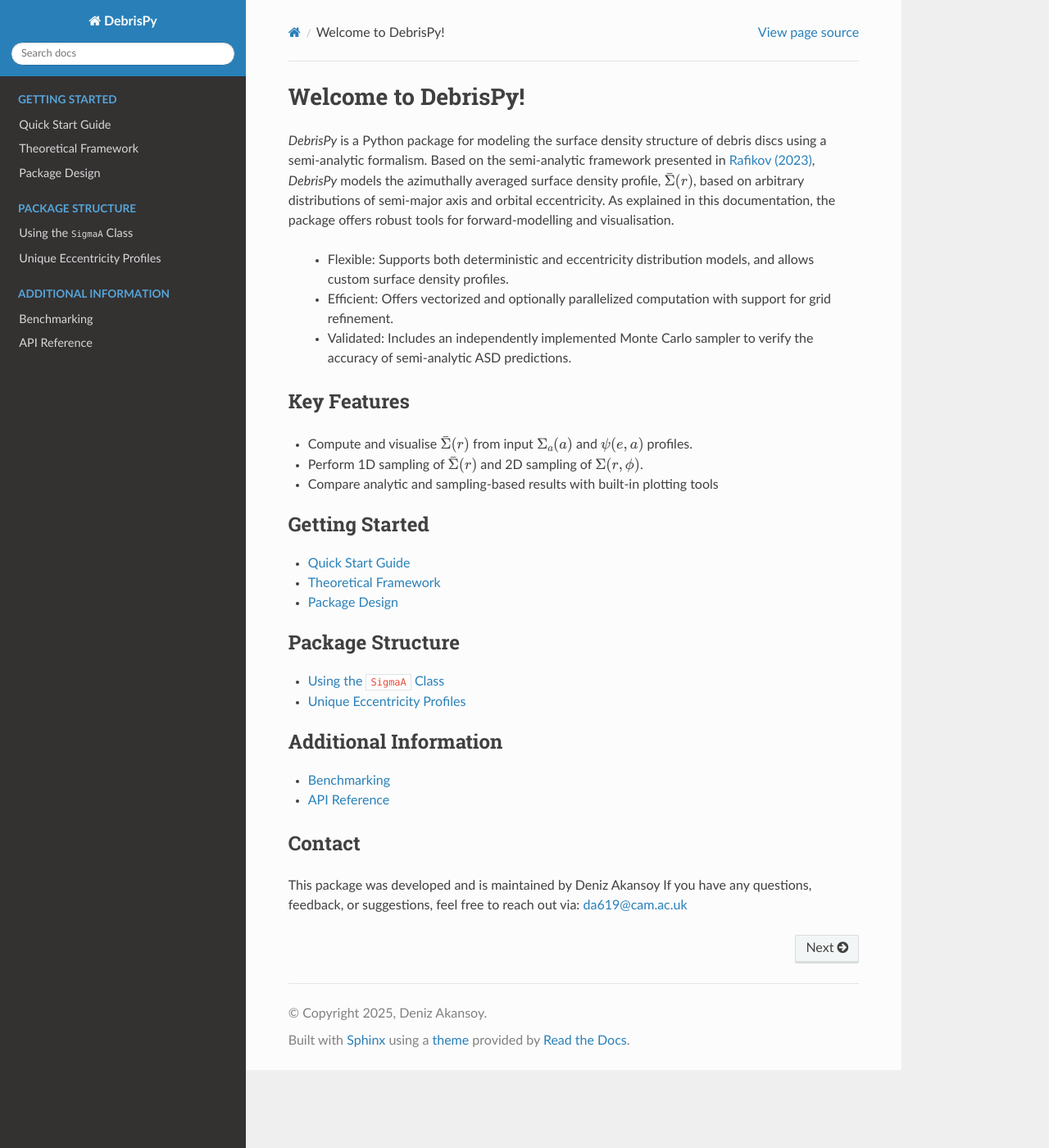
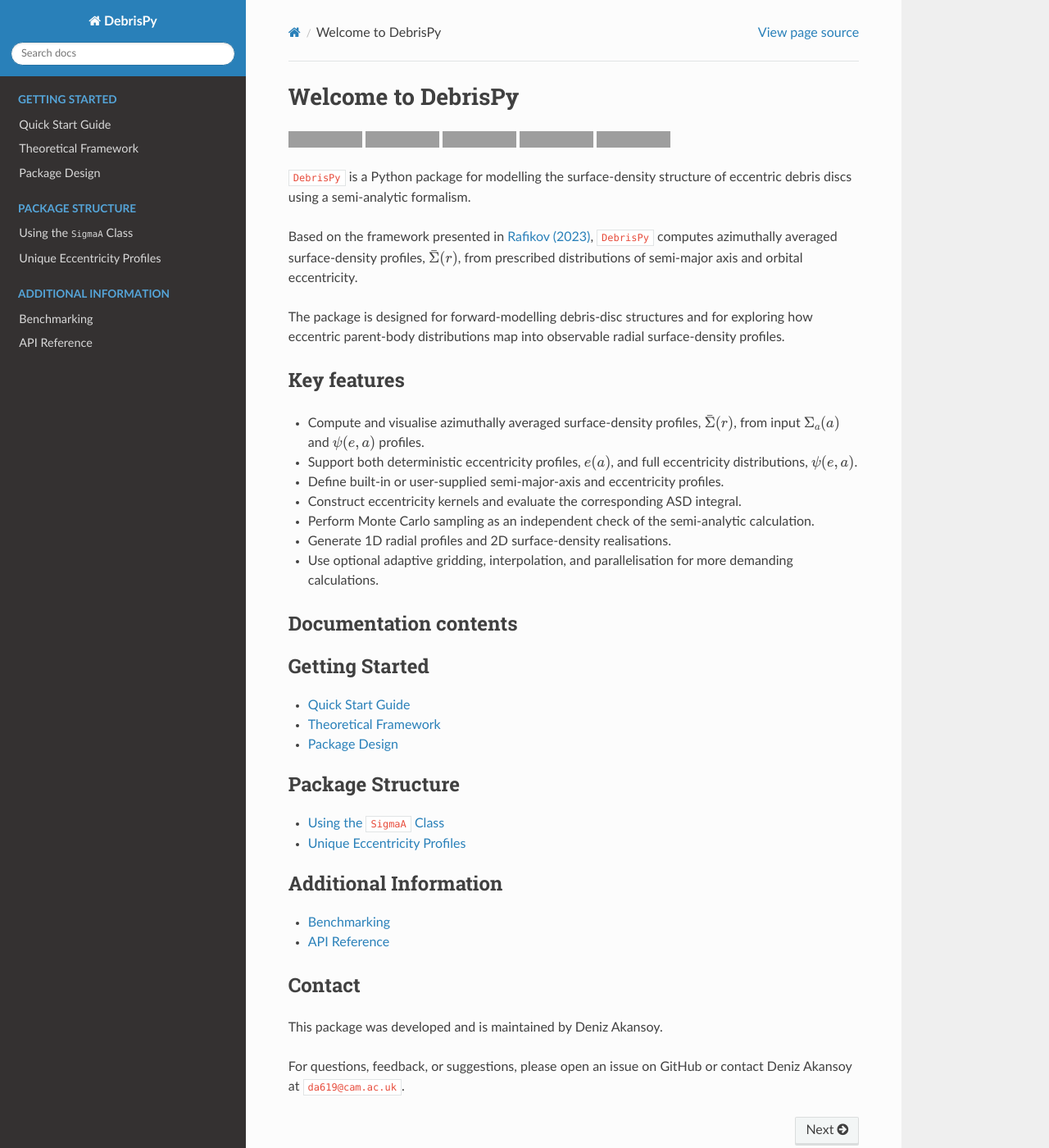
Before and after one commit to DenizAkansoy/DebrisPy, a Sphinx documentation site: the page built from docs/source/index.rst, in a window 1280 px wide and 1400 px high. Shown: the whole window at 82% size. Built offline with Sphinx 7.4.7 and the Read the Docs theme 3.1.0, drawn with Linux system fonts in a browser that asks for light colours; pages that are not in the unit, such as notebooks, are missing from menus; grey boxes are pictures that could not be loaded.

Commit message:
Update documentation

```diff
--- a/docs/source/conf.py
+++ b/docs/source/conf.py
@@ -55,7 +55,13 @@ nbsphinx_execute = 'auto'
 
 
 # -- Options for HTML output -------------------------------------------------
-# https://www.sphinx-doc.org/en/master/usage/configuration.html#options-for-html-output
 
 html_theme = 'sphinx_rtd_theme'
 html_static_path = ['_static']
+
+html_logo = '_static/debrispy_logo.jpeg'
+
+html_theme_options = {
+    'logo_only': False,
+    'display_version': True,
+}
--- a/docs/source/index.rst
+++ b/docs/source/index.rst
@@ -1,27 +1,57 @@
-.. DebrisPy documentation master file, created by
-   sphinx-quickstart on Mon May  5 18:39:51 2025.
-   You can adapt this file completely to your liking, but it should at least
-   contain the root `toctree` directive.
+Welcome to DebrisPy
+===================
+
+.. image:: https://img.shields.io/badge/GitHub-DebrisPy-blue?logo=github
+   :target: https://github.com/DenizAkansoy/DebrisPy
+   :alt: GitHub repository
+
+.. image:: https://img.shields.io/pypi/v/debrispy
+   :target: https://pypi.org/project/debrispy/
+   :alt: PyPI version
+
+.. image:: https://img.shields.io/pypi/pyversions/debrispy
+   :target: https://pypi.org/project/debrispy/
+   :alt: Python versions
+
+.. image:: https://github.com/DenizAkansoy/DebrisPy/actions/workflows/tests.yml/badge.svg
+   :target: https://github.com/DenizAkansoy/DebrisPy/actions/workflows/tests.yml
+   :alt: Tests
+
+.. image:: https://img.shields.io/pypi/l/debrispy
+   :target: https://github.com/DenizAkansoy/DebrisPy/blob/main/LICENSE
+   :alt: License
 
 
-Welcome to DebrisPy!
-====================
+``DebrisPy`` is a Python package for modelling the surface-density structure of
+eccentric debris discs using a semi-analytic formalism.
 
-`DebrisPy` is a Python package for modeling the surface density structure of debris discs using a semi-analytic formalism.
-Based on the semi-analytic framework presented in `Rafikov (2023) <https://academic.oup.com/mnras/article/519/4/5607/6845736>`_, `DebrisPy` models the azimuthally averaged surface density profile, :math:`\bar{\Sigma}(r)`, based on arbitrary distributions of semi-major axis and orbital eccentricity. As explained in this documentation, the package offers robust tools for forward-modelling and visualisation.
+Based on the framework presented in `Rafikov (2023) <https://academic.oup.com/mnras/article/519/4/5607/6845736>`_,
+``DebrisPy`` computes azimuthally averaged surface-density profiles,
+:math:`\bar{\Sigma}(r)`, from prescribed distributions of semi-major axis and
+orbital eccentricity.
 
+The package is designed for forward-modelling debris-disc structures and for
+exploring how eccentric parent-body distributions map into observable radial
+surface-density profiles.
 
-	•	Flexible: Supports both deterministic and eccentricity distribution models, and allows custom surface density profiles.
-	•	Efficient: Offers vectorized and optionally parallelized computation with support for grid refinement.
-	•	Validated: Includes an independently implemented Monte Carlo sampler to verify the accuracy of semi-analytic ASD predictions.
-
-
-Key Features
+Key features
 ------------
 
-- Compute and visualise :math:`\bar{\Sigma}(r)` from input :math:`\Sigma_a(a)` and :math:`\psi(e, a)` profiles.
-- Perform 1D sampling of :math:`\bar{\Sigma}(r)` and 2D sampling of :math:`\Sigma(r, \phi)`.
-- Compare analytic and sampling-based results with built-in plotting tools
+- Compute and visualise azimuthally averaged surface-density profiles,
+  :math:`\bar{\Sigma}(r)`, from input :math:`\Sigma_a(a)` and
+  :math:`\psi(e,a)` profiles.
+- Support both deterministic eccentricity profiles, :math:`e(a)`, and full
+  eccentricity distributions, :math:`\psi(e,a)`.
+- Define built-in or user-supplied semi-major-axis and eccentricity profiles.
+- Construct eccentricity kernels and evaluate the corresponding ASD integral.
+- Perform Monte Carlo sampling as an independent check of the semi-analytic
+  calculation.
+- Generate 1D radial profiles and 2D surface-density realisations.
+- Use optional adaptive gridding, interpolation, and parallelisation for more
+  demanding calculations.
+
+Documentation contents
+----------------------
 
 .. toctree::
    :maxdepth: 1
@@ -50,17 +80,10 @@ Key Features
    benchmarks
    api_reference
 
-
-.. Indices and tables
-.. ------------------
-
-.. * :ref:`genindex`
-.. * :ref:`modindex`
-.. * :ref:`search`
-
-
 Contact
 -------
 
-This package was developed and is maintained by Deniz Akansoy
-If you have any questions, feedback, or suggestions, feel free to reach out via: da619@cam.ac.uk
+This package was developed and is maintained by Deniz Akansoy.
+
+For questions, feedback, or suggestions, please open an issue on GitHub or
+contact Deniz Akansoy at ``da619@cam.ac.uk``.
```
Also changed, not shown: docs/source/modules.rst (deleted, +0 -7 lines), docs/source/package_design.rst (+108 -34 lines), docs/source/quick_start.rst (+41 -27 lines), docs/source/_static/DebrisPy_Logo.jpeg (added), docs/source/sigma_a.ipynb, docs/source/unique_ecc.ipynb.
